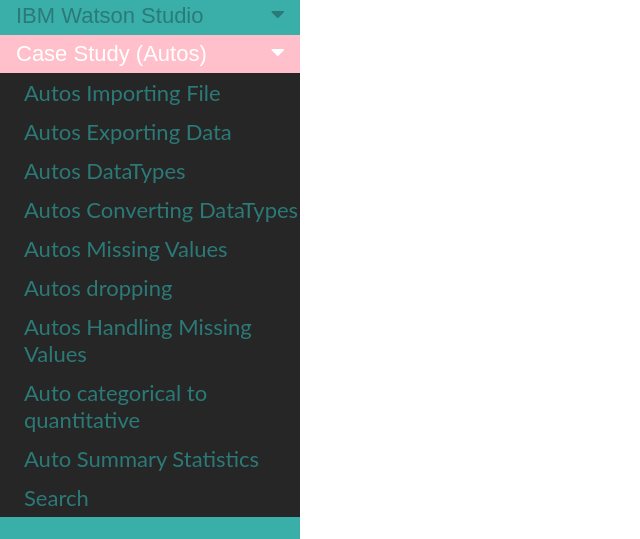
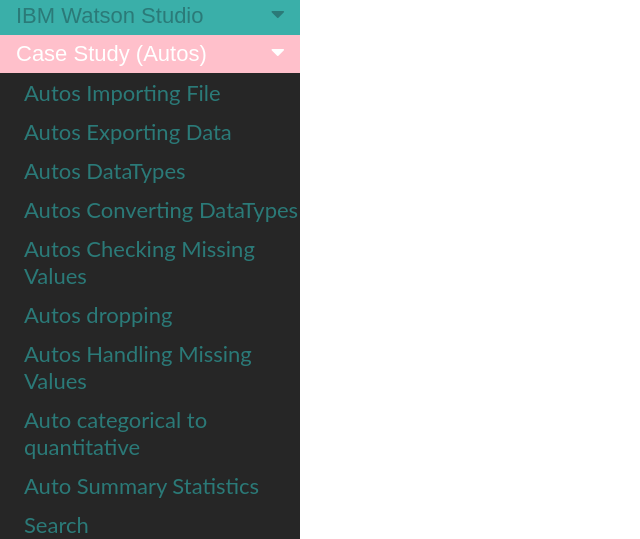
Before and after one commit to baharehgk/baharehgk.github.io, a plain HTML site: page index.html in a window 1280 px wide. Both pictures are taken after a click on the button "Case Study (Autos)". Shown: the part 261-800 px from the top of the page, without its empty margins (0-640 px from the left). Drawn offline with Linux system fonts and the light colour scheme.

Commit message:
Update index.html

```diff
--- a/index.html
+++ b/index.html
@@ -172,7 +172,7 @@ body {
     <a href="https://DataScienceSchools.github.io/autoexport.html">Autos Exporting Data</a>
     <a href="https://DataScienceSchools.github.io/autodatatype.html">Autos DataTypes</a>
     <a href="https://DataScienceSchools.github.io/autoconverting.html">Autos Converting DataTypes</a>
-    <a href="https://DataScienceSchools.github.io/automissingvalue.html">Autos Missing Values</a>
+    <a href="https://DataScienceSchools.github.io/autocheckmissingvalues.html">Autos Checking Missing Values</a>
     <a href="https://DataScienceSchools.github.io/automissingvalue.html">Autos dropping</a>
     <a href="https://DataScienceSchools.github.io/autohandlingmissingvalue.html">Autos Handling Missing Values</a>
     <a href="https://DataScienceSchools.github.io/autohandlingmissingvalue.html">Auto categorical to quantitative</a>
```
